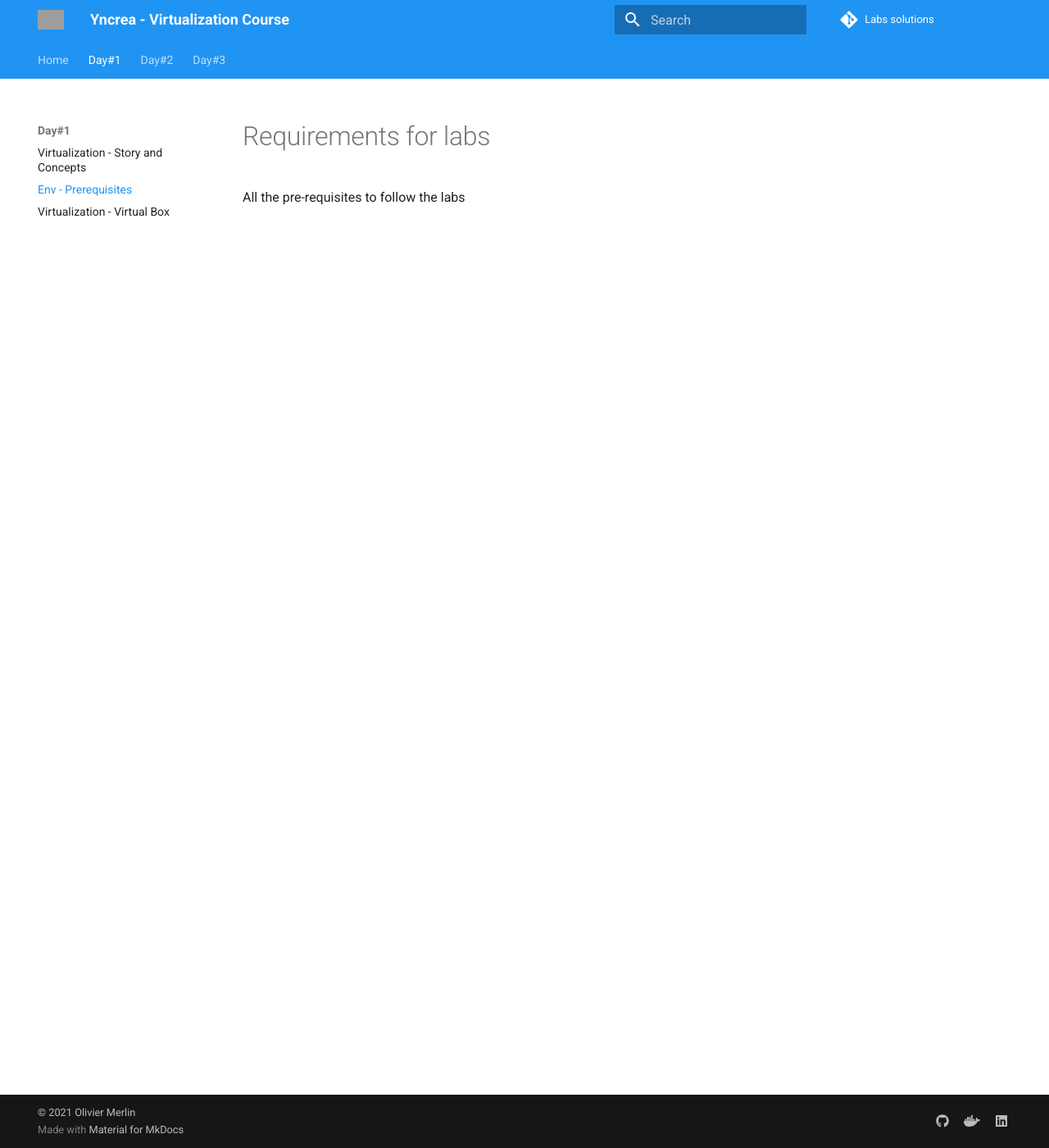
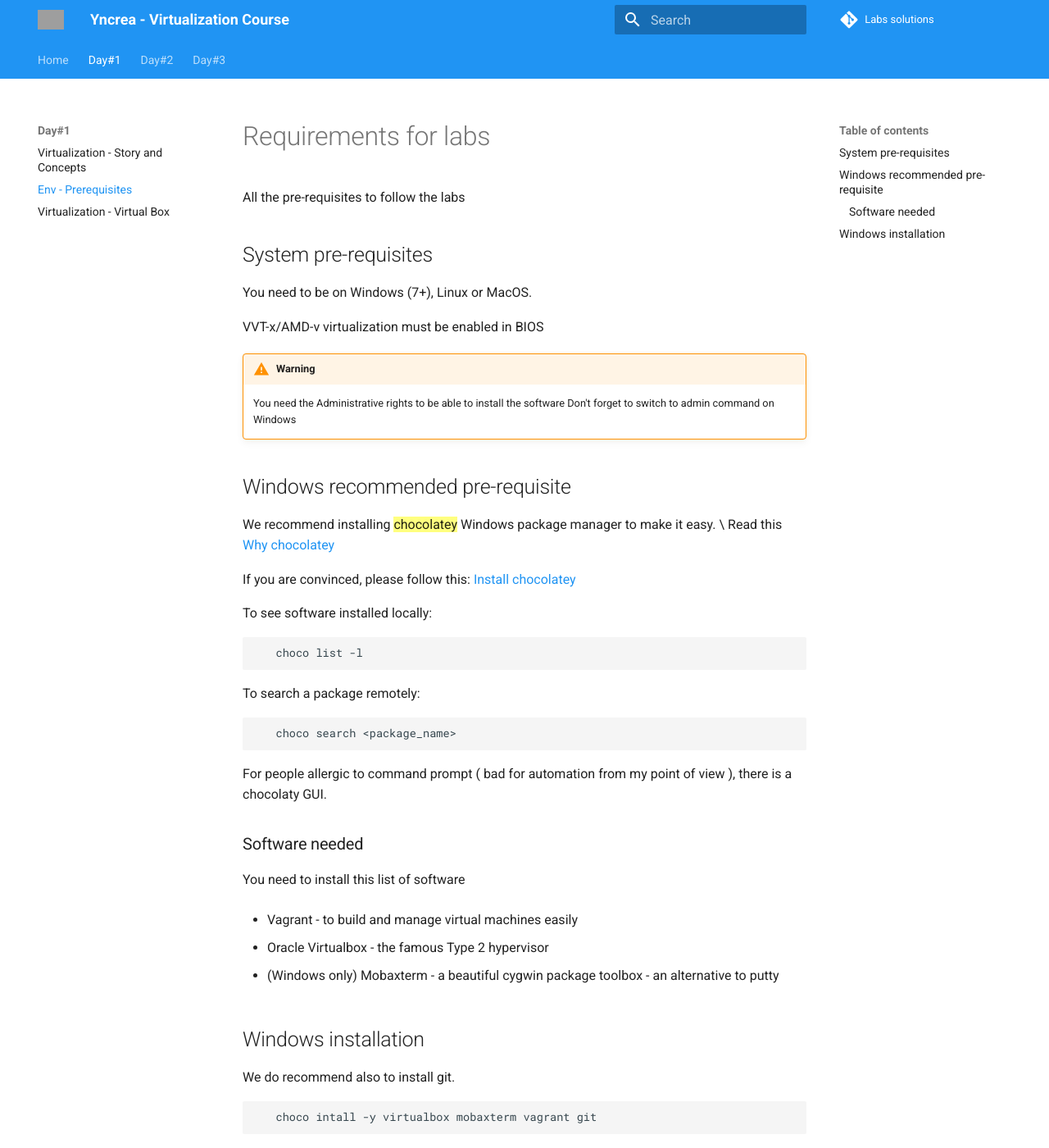
Before and after one commit to omerlin/yncrea-virtualization, an MkDocs documentation site: the page built from docs/prerequisites.md, in a window 1280 px wide and 1400 px high. Shown: the whole window at 82% size. Built offline with MkDocs 1.6.1 and Material for MkDocs 9.7.7, drawn with Linux system fonts in a browser that asks for light colours; comment, search, counter and statistics services are not loaded; grey boxes are pictures that could not be loaded.

Commit message:
prerequis update

````diff
--- a/docs/prerequisites.md
+++ b/docs/prerequisites.md
@@ -1,3 +1,47 @@
 # Requirements for labs
 
 All the pre-requisites to follow the labs
+
+## System pre-requisites
+You need to be on Windows (7+), Linux or MacOS.
+
+VVT-x/AMD-v virtualization must be enabled in BIOS
+
+!!! Warning
+    You need the Administrative rights to be able to install the software
+    Don't forget to switch to admin command on Windows
+
+## Windows recommended pre-requisite
+We recommend installing {==chocolatey==} Windows package manager to make it easy. \
+Read this [Why chocolatey](https://docs.chocolatey.org/en-us/why)
+
+If you are convinced, please follow this: [Install chocolatey]( https://chocolatey.org/courses/installation/installing?method=installing-chocolatey#cmd )
+
+To see software installed locally:
+```bash
+   choco list -l
+```
+
+To search a package remotely:
+```bash
+   choco search <package_name>
+```
+
+For people allergic to command prompt ( bad for automation from my point of view ), there is a chocolaty GUI.
+
+### Software needed
+
+You need to install this list of software
+
+* Vagrant - to build and manage virtual machines easily
+
+* Oracle Virtualbox - the famous Type 2 hypervisor
+
+* (Windows only) Mobaxterm - a beautiful cygwin package toolbox - an alternative to putty
+
+## Windows installation
+We do recommend also to install git.
+
+```bash
+   choco intall -y virtualbox mobaxterm vagrant git
+```
````
